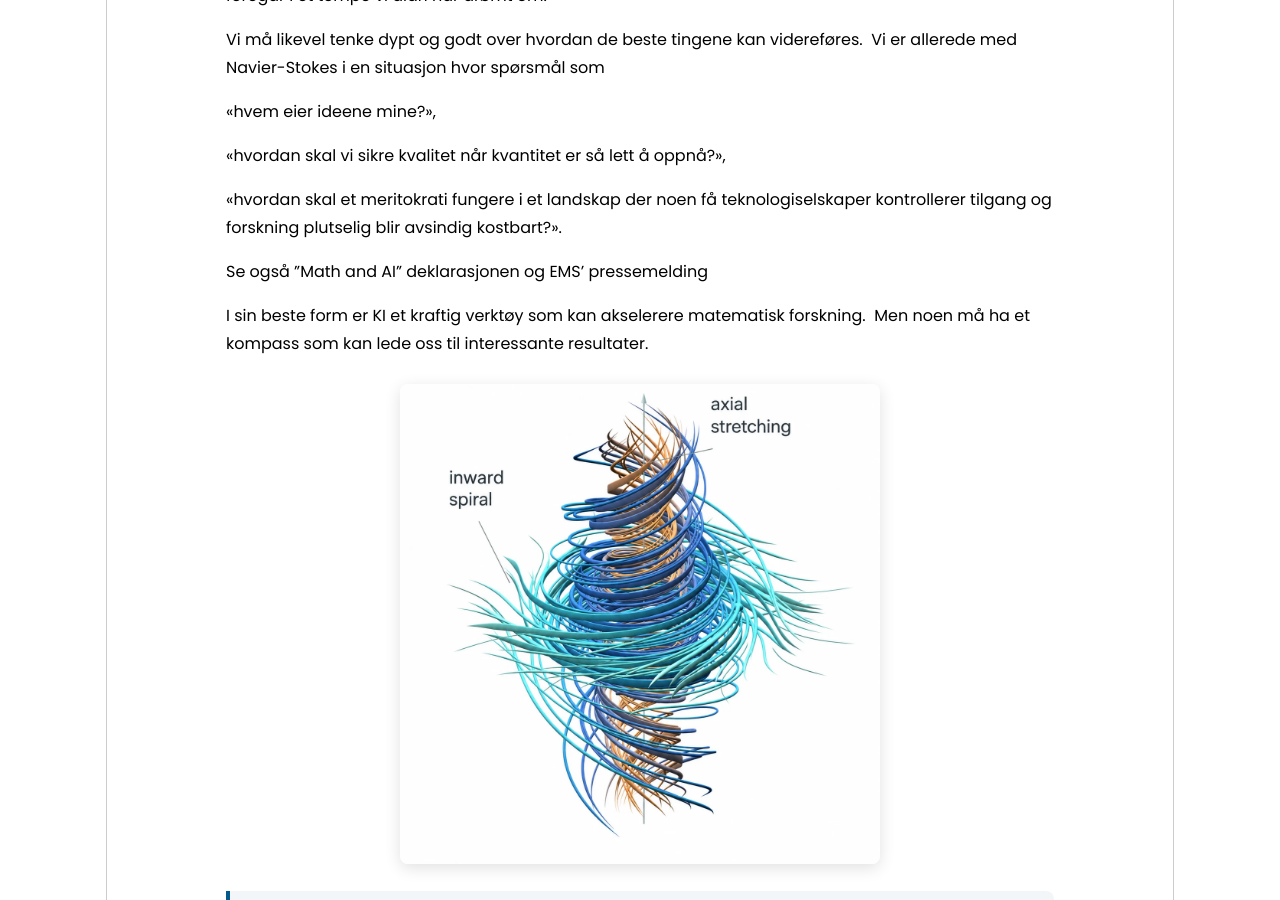
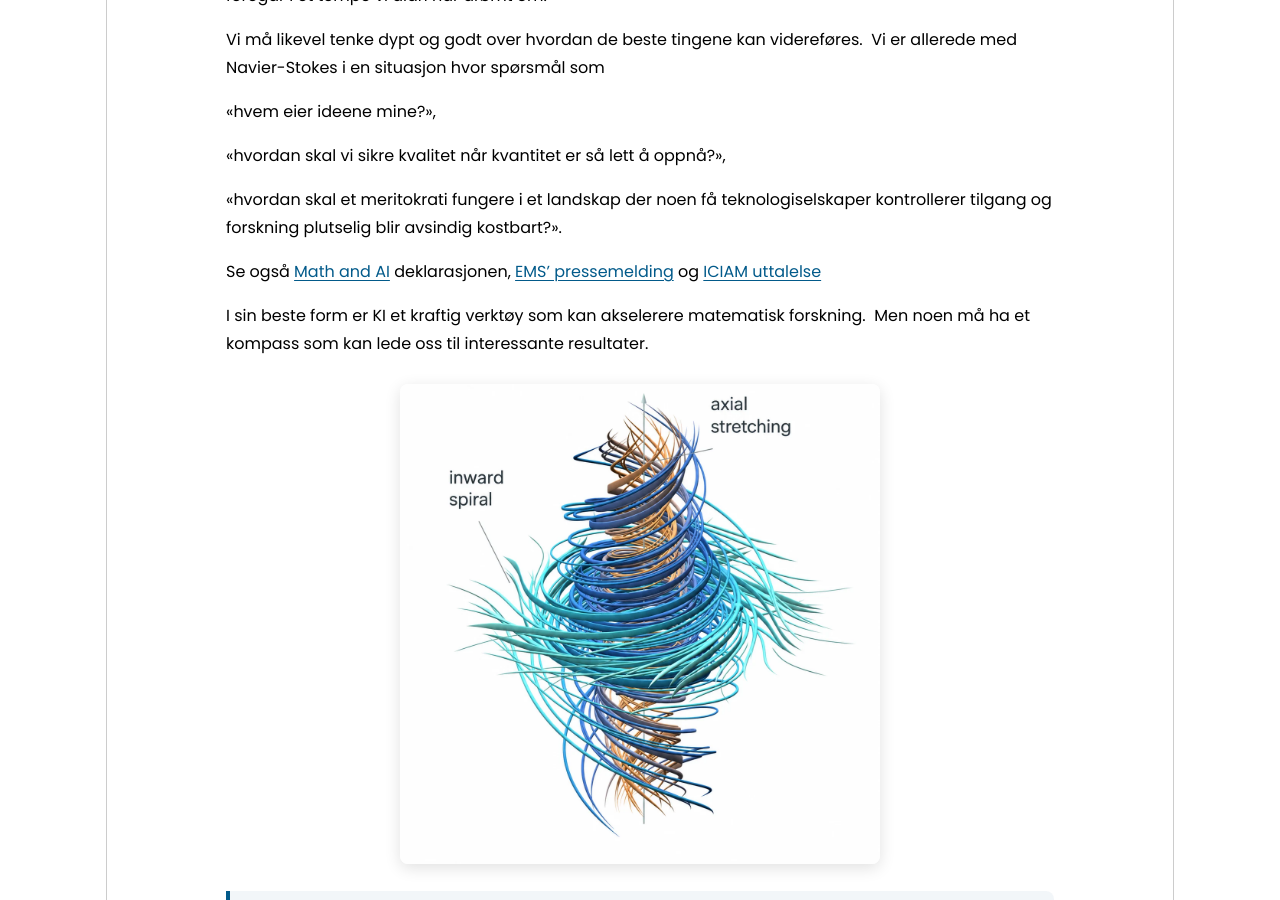
Before and after one commit to ballerin/nmf-website, a Jekyll site: the page built from _posts/nyheter/2026-09-20-NMF-uttalelse-Navier–Stokes.md, in a window 1280 px wide and 900 px high, scrolled down 1467 px. Built offline with Jekyll 4.4.1, drawn with Linux system fonts in a browser that asks for light colours.

Commit message:
uttalelse om navier-Stokes oppdatert

```diff
--- a/_posts/nyheter/2026-09-20-NMF-uttalelse-Navier–Stokes.md
+++ b/_posts/nyheter/2026-09-20-NMF-uttalelse-Navier–Stokes.md
@@ -27,7 +27,7 @@ Vi må likevel tenke dypt og godt over hvordan de beste tingene kan videreføres
 
 «hvordan skal et meritokrati fungere i et landskap der noen få teknologiselskaper kontrollerer tilgang og forskning plutselig blir avsindig kostbart?».
 
-Se også ”Math and AI” deklarasjonen og EMS’ pressemelding
+Se også [Math and AI](https://mathandai.org)  deklarasjonen,  [EMS’ pressemelding](https://euromathsoc.org/news/ems-statement-on-recent-navier-stokes-announcement-225) og [ICIAM uttalelse](https://iciam.org/news/26/9/24/iciam-statement-mathematics-and-artificial-intelligence)
 
 I sin beste form er KI et kraftig verktøy som kan akselerere matematisk forskning.  Men noen må ha et kompass som kan lede oss til interessante resultater.
 
```
